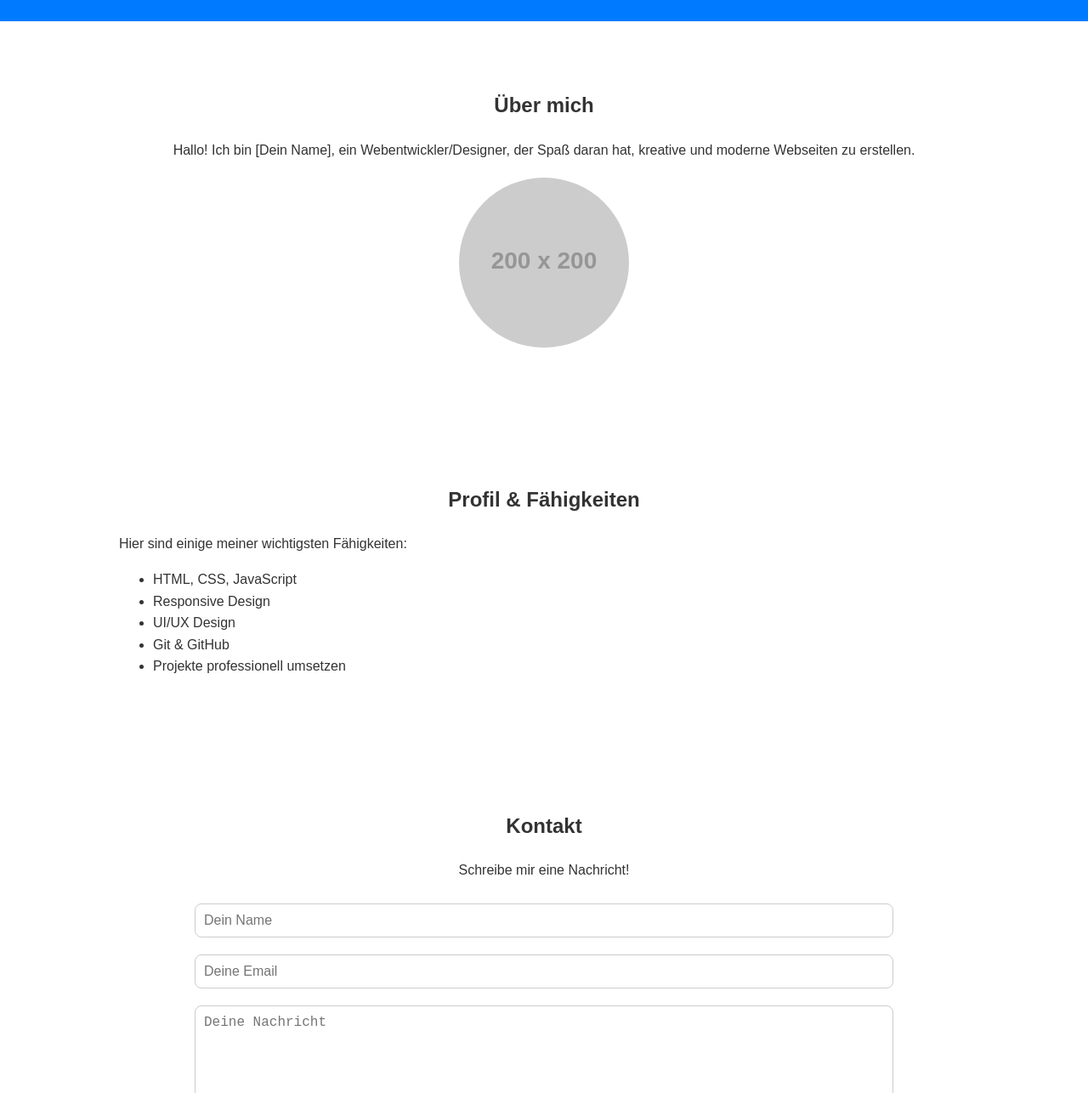
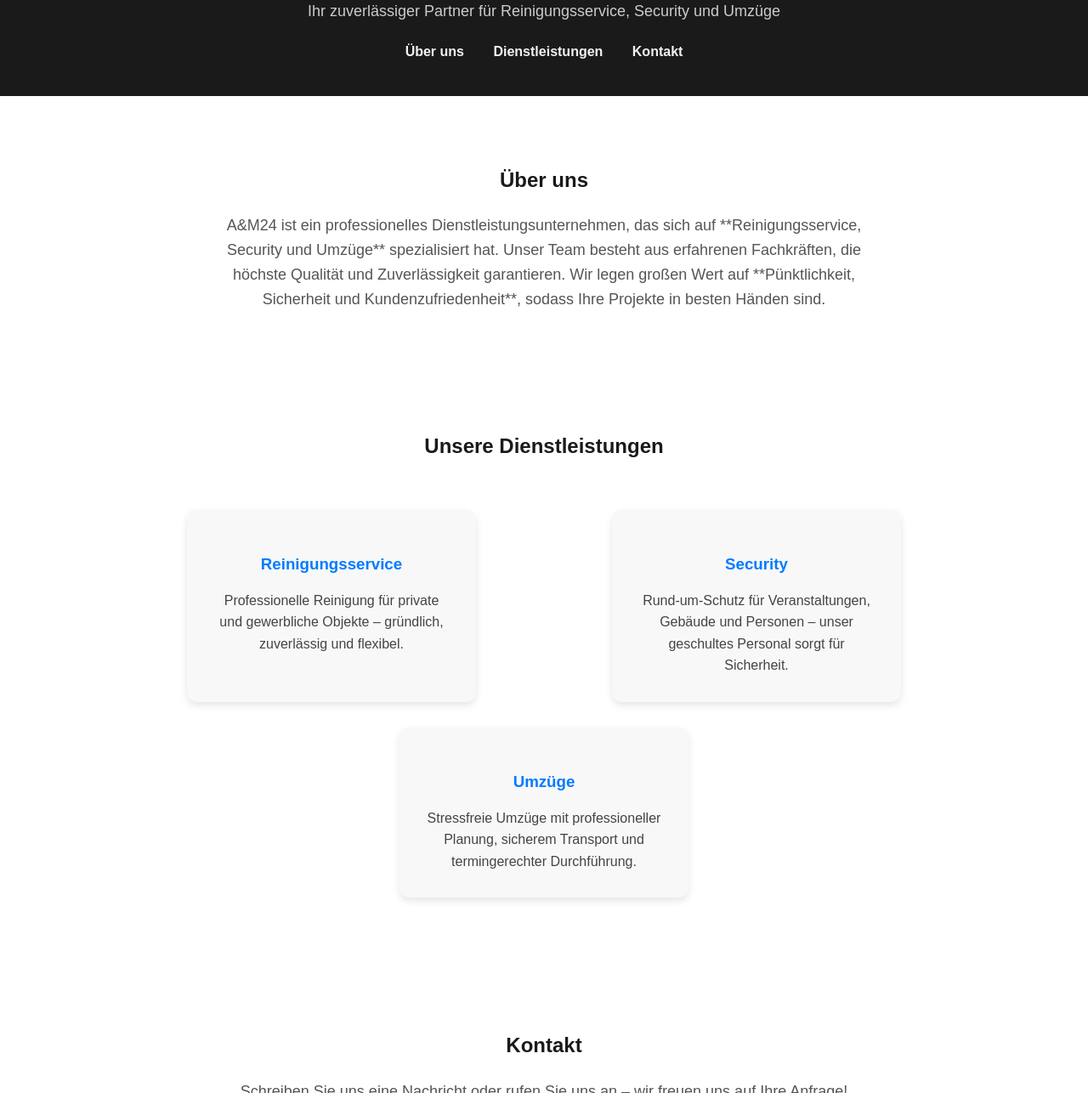
Before and after one commit to MossaviM/A-M24, a plain HTML site: page index.html in a window 1280 px wide. Shown: the part 133-1419 px from the top of the page at 85% size. Drawn offline with Linux system fonts and the light colour scheme; placeholder pictures from the web are drawn by us.

Commit message:
Update index.html

```diff
--- a/index.html
+++ b/index.html
@@ -3,74 +3,99 @@
 <head>
     <meta charset="UTF-8">
     <meta name="viewport" content="width=device-width, initial-scale=1.0">
-    <title>Meine Profi-Webseite</title>
+    <title>A&M24 - Professionelle Dienstleistungen</title>
     <style>
         /* Allgemeine Styles */
         body {
             font-family: 'Arial', sans-serif;
             margin: 0;
             padding: 0;
+            color: #333;
             line-height: 1.6;
-            color: #333;
-            scroll-behavior: smooth;
         }
+
+        /* Header / Navigation */
         header {
-            background-color: #007BFF;
-            color: white;
-            padding: 20px 0;
+            background-color: #1a1a1a;
+            color: #f2f2f2;
+            padding: 40px 0;
             text-align: center;
         }
+        header h1 {
+            font-size: 36px;
+            margin-bottom: 10px;
+        }
+        header p {
+            font-size: 18px;
+            color: #cccccc;
+        }
+        nav {
+            margin-top: 20px;
+        }
         nav a {
-            color: white;
+            color: #f2f2f2;
             margin: 0 15px;
             text-decoration: none;
             font-weight: bold;
+            font-size: 16px;
         }
         nav a:hover {
-            text-decoration: underline;
+            color: #ffcc00;
         }
+
+        /* Sektionen */
         section {
             padding: 60px 20px;
             max-width: 1000px;
             margin: auto;
         }
-        h1, h2 {
+        h2 {
             text-align: center;
             margin-bottom: 20px;
+            color: #1a1a1a;
         }
-        .profile-img {
-            display: block;
-            margin: 20px auto;
-            border-radius: 50%;
-            width: 200px;
-            height: 200px;
-            object-fit: cover;
+        p {
+            text-align: center;
+            max-width: 800px;
+            margin: auto;
+            font-size: 18px;
+            color: #555;
         }
-        .about, .contact {
+
+        /* Dienstleistungen / Fähigkeiten */
+        .services {
+            display: flex;
+            justify-content: space-around;
+            flex-wrap: wrap;
+            margin-top: 40px;
+        }
+        .service {
+            background-color: #f8f8f8;
+            border-radius: 12px;
+            padding: 30px;
+            width: 280px;
+            margin: 15px;
             text-align: center;
+            box-shadow: 0 4px 10px rgba(0,0,0,0.1);
+            transition: transform 0.3s, box-shadow 0.3s;
         }
-        .contact input, .contact textarea {
-            width: 80%;
-            padding: 10px;
-            margin: 10px 0;
-            border-radius: 8px;
-            border: 1px solid #ccc;
+        .service:hover {
+            transform: translateY(-5px);
+            box-shadow: 0 8px 20px rgba(0,0,0,0.2);
+        }
+        .service h3 {
+            color: #007BFF;
+            margin-bottom: 15px;
+        }
+        .service p {
             font-size: 16px;
+            color: #444;
         }
-        .contact button {
-            background-color: #007BFF;
-            color: white;
-            border: none;
-            padding: 15px 30px;
-            font-size: 16px;
-            border-radius: 8px;
-            cursor: pointer;
-        }
-        .contact button:hover {
-            background-color: #0056b3;
-        }
+
+        /* Footer */
         footer {
-            background-color: #f4f4f4;
+            background-color: #1a1a1a;
+            color: #f2f2f2;
             text-align: center;
             padding: 20px;
             margin-top: 40px;
@@ -81,49 +106,59 @@
 
     <!-- Header -->
     <header>
-        <h1>Willkommen auf meiner Profi-Webseite</h1>
+        <h1>Willkommen bei A&M24</h1>
+        <p>Ihr zuverlässiger Partner für Reinigungsservice, Security und Umzüge</p>
         <nav>
-            <a href="#about">Über mich</a>
-            <a href="#profile">Profil</a>
+            <a href="#about">Über uns</a>
+            <a href="#services">Dienstleistungen</a>
             <a href="#contact">Kontakt</a>
         </nav>
     </header>
 
-    <!-- Über mich -->
-    <section id="about" class="about">
-        <h2>Über mich</h2>
-        <p>Hallo! Ich bin [Dein Name], ein Webentwickler/Designer, der Spaß daran hat, kreative und moderne Webseiten zu erstellen.</p>
-        <img src="https://via.placeholder.com/200" alt="Profilbild" class="profile-img">
+    <!-- Über uns -->
+    <section id="about">
+        <h2>Über uns</h2>
+        <p>
+            A&M24 ist ein professionelles Dienstleistungsunternehmen, das sich auf **Reinigungsservice, Security und Umzüge** spezialisiert hat.
+            Unser Team besteht aus erfahrenen Fachkräften, die höchste Qualität und Zuverlässigkeit garantieren.
+            Wir legen großen Wert auf **Pünktlichkeit, Sicherheit und Kundenzufriedenheit**, sodass Ihre Projekte in besten Händen sind.
+        </p>
     </section>
 
-    <!-- Profil / Fähigkeiten -->
-    <section id="profile">
-        <h2>Profil & Fähigkeiten</h2>
-        <p>Hier sind einige meiner wichtigsten Fähigkeiten:</p>
-        <ul>
-            <li>HTML, CSS, JavaScript</li>
-            <li>Responsive Design</li>
-            <li>UI/UX Design</li>
-            <li>Git & GitHub</li>
-            <li>Projekte professionell umsetzen</li>
-        </ul>
+    <!-- Dienstleistungen / Fähigkeiten -->
+    <section id="services">
+        <h2>Unsere Dienstleistungen</h2>
+        <div class="services">
+            <div class="service">
+                <h3>Reinigungsservice</h3>
+                <p>Professionelle Reinigung für private und gewerbliche Objekte – gründlich, zuverlässig und flexibel.</p>
+            </div>
+            <div class="service">
+                <h3>Security</h3>
+                <p>Rund-um-Schutz für Veranstaltungen, Gebäude und Personen – unser geschultes Personal sorgt für Sicherheit.</p>
+            </div>
+            <div class="service">
+                <h3>Umzüge</h3>
+                <p>Stressfreie Umzüge mit professioneller Planung, sicherem Transport und termingerechter Durchführung.</p>
+            </div>
+        </div>
     </section>
 
     <!-- Kontakt -->
-    <section id="contact" class="contact">
+    <section id="contact">
         <h2>Kontakt</h2>
-        <p>Schreibe mir eine Nachricht!</p>
-        <form onsubmit="alert('Vielen Dank! Nachricht gesendet.'); return false;">
-            <input type="text" name="name" placeholder="Dein Name" required><br>
-            <input type="email" name="email" placeholder="Deine Email" required><br>
-            <textarea name="message" rows="5" placeholder="Deine Nachricht" required></textarea><br>
-            <button type="submit">Absenden</button>
+        <p>Schreiben Sie uns eine Nachricht oder rufen Sie uns an – wir freuen uns auf Ihre Anfrage!</p>
+        <form onsubmit="alert('Vielen Dank! Ihre Nachricht wurde gesendet.'); return false;" style="text-align:center; margin-top:30px;">
+            <input type="text" name="name" placeholder="Ihr Name" required style="width:80%; padding:10px; margin:10px 0; border-radius:8px; border:1px solid #ccc;"><br>
+            <input type="email" name="email" placeholder="Ihre Email" required style="width:80%; padding:10px; margin:10px 0; border-radius:8px; border:1px solid #ccc;"><br>
+            <textarea name="message" rows="5" placeholder="Ihre Nachricht" required style="width:80%; padding:10px; margin:10px 0; border-radius:8px; border:1px solid #ccc;"></textarea><br>
+            <button type="submit" style="background-color:#007BFF; color:white; padding:15px 30px; border:none; border-radius:8px; cursor:pointer;">Absenden</button>
         </form>
     </section>
 
     <!-- Footer -->
     <footer>
-        &copy; 2025 Meine Profi-Webseite | Erstellt mit ❤️
+        &copy; 2025 A&M24 | Official Website | A&M24
     </footer>
 
 </body>
```
